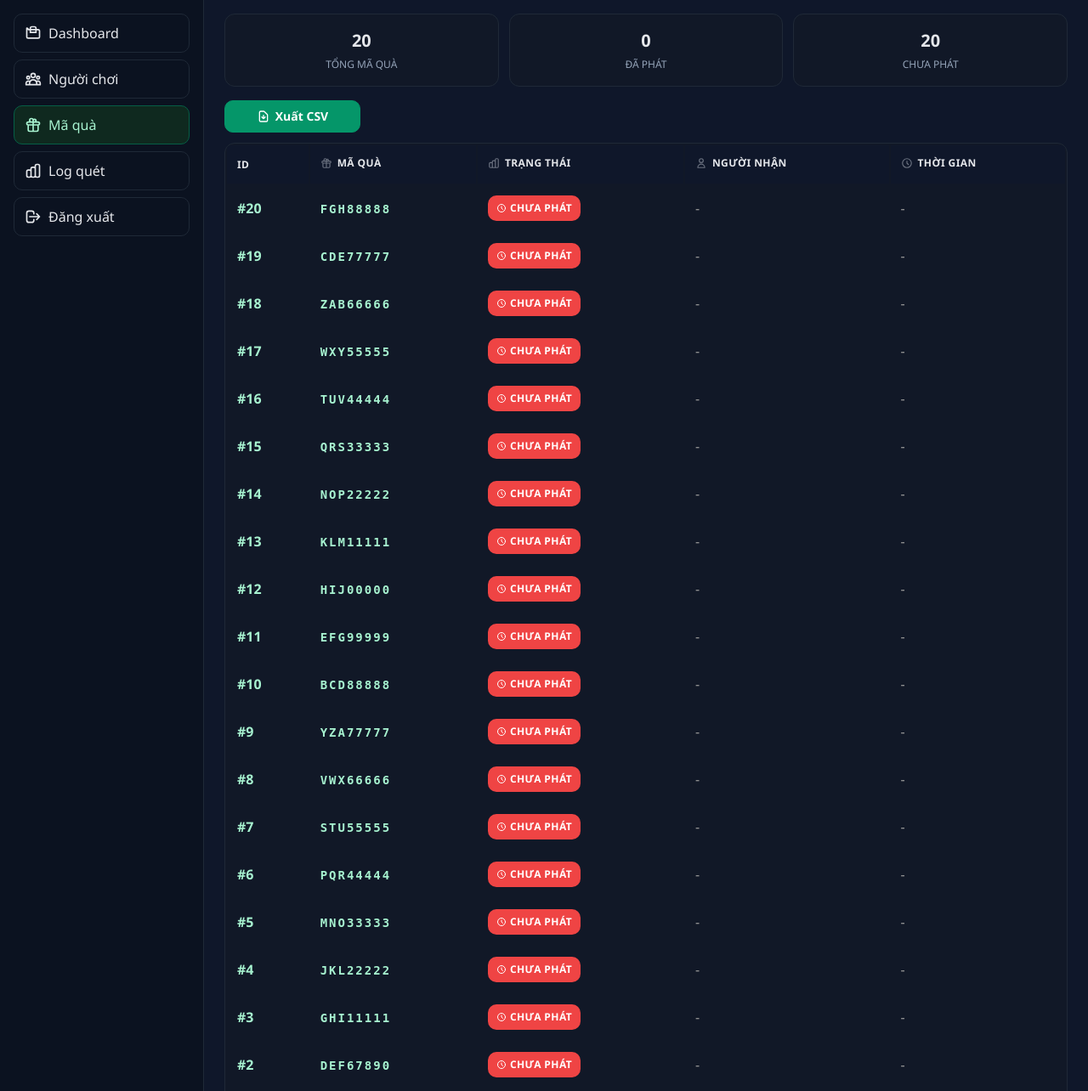
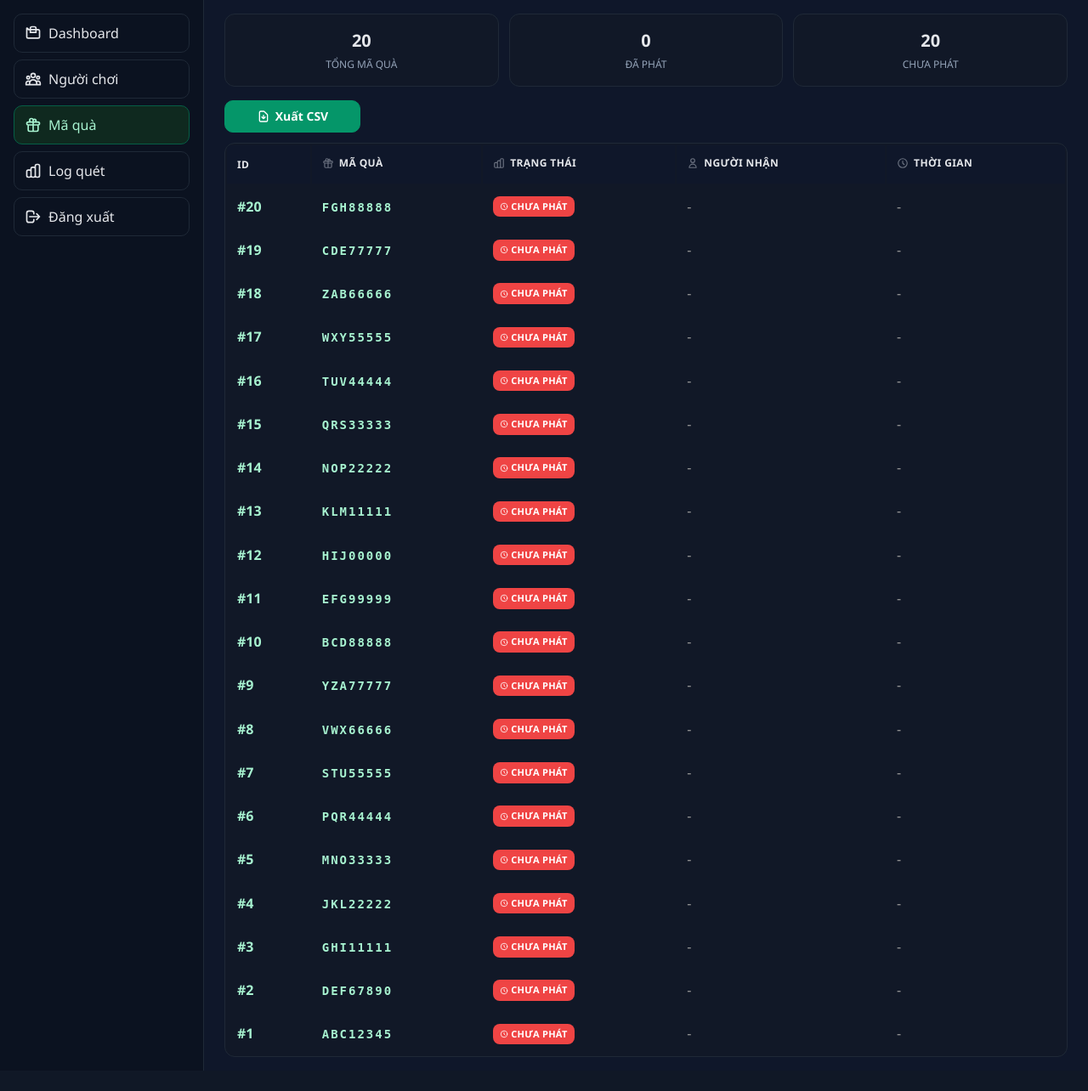
Before and after one commit to magnificodev/halovpbank2025, a PHP site: page /admin/gifts.php in a window 1280 px wide. Shown: the part 74-1358 px from the top of the page at 85% size. After the commit the page ends 1334 px from the top, so only its background shows below. Run offline with PHP 8.4, Linux system fonts and the light colour scheme; the visitor is signed in with stand-in values (Sample User, id 1); data comes from the database, SQL or seed files in the repository.

Commit message:
Make status badges smaller in gifts table - reduce padding, font size and icon size

```diff
--- a/admin/gifts.php
+++ b/admin/gifts.php
@@ -58,8 +58,8 @@ $totalPages = ceil($totalCount / $perPage);
         .logo svg{width:20px;height:20px;color:var(--accent);flex-shrink:0}
         th{background:#f9fafb;color:#374151;padding:12px;text-align:left;font-weight:600;text-transform:uppercase;font-size:12px;letter-spacing:.4px}
         th svg{width:14px;height:14px;color:#6b7280;margin-right:6px;vertical-align:middle}
-        .badge{padding:6px 10px;border-radius:10px;font-size:12px;font-weight:700;text-transform:uppercase;letter-spacing:.4px;display:inline-flex;align-items:center;gap:4px;white-space:nowrap}
-        .badge svg{width:12px;height:12px;flex-shrink:0}
+        .badge{padding:4px 8px;border-radius:8px;font-size:11px;font-weight:700;text-transform:uppercase;letter-spacing:.3px;display:inline-flex;align-items:center;gap:3px;white-space:nowrap}
+        .badge svg{width:10px;height:10px;flex-shrink:0}
         header{display:flex;justify-content:space-between;align-items:center;padding:16px 24px;background:#ffffff;border-bottom:1px solid #e5e7eb;height:var(--header-height)}
         .user-info{display:flex;align-items:center;gap:12px}
         .toggle{padding:8px;border-radius:12px;border:1px solid #e5e7eb;background:#eef2f7;color:#111827;cursor:pointer;display:flex;align-items:center;justify-content:center;width:36px;height:36px}
```
